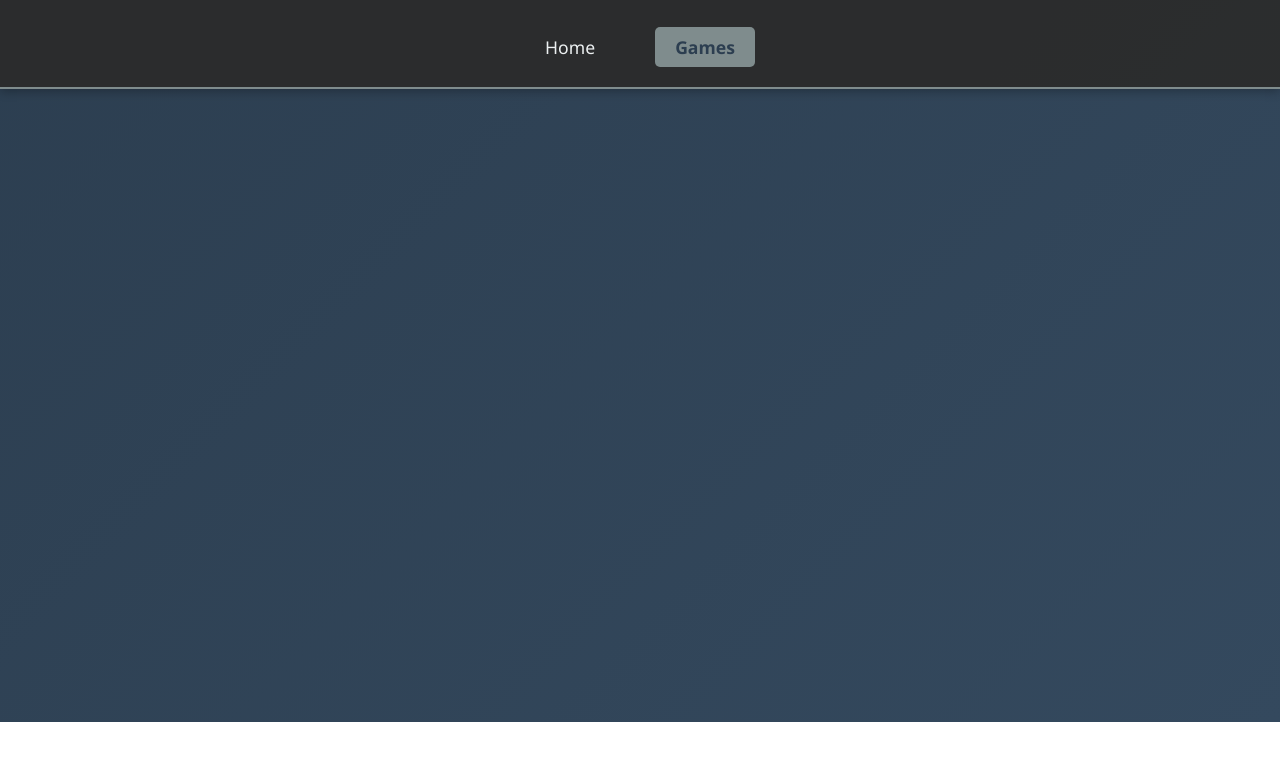
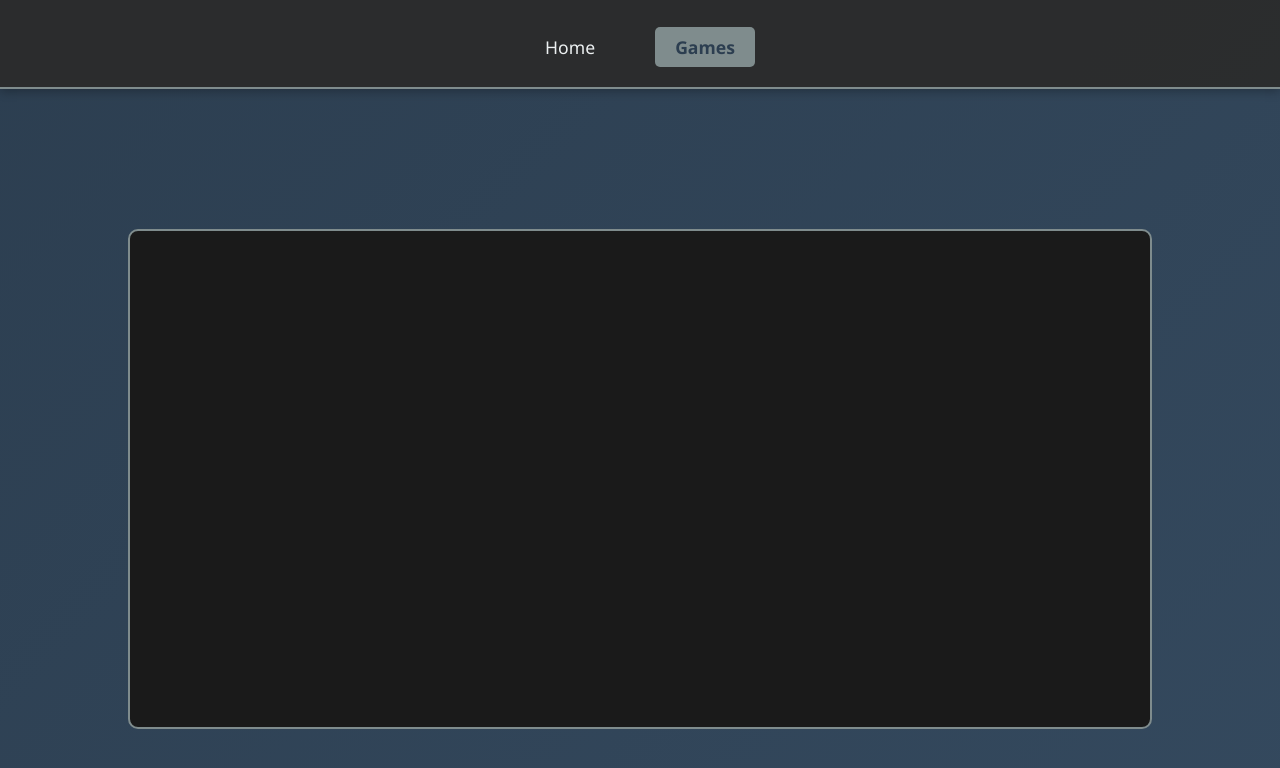
Before and after one commit to ToharNaor/SMOKELESSLESS, a plain HTML site: page games.html in a window 1280 px wide. Shown: the part 78-846 px from the top of the page. Before the commit the page ends 800 px from the top, so only its background shows below. Drawn offline with Linux system fonts and the light colour scheme.

Commit message:
added play screen

```diff
--- a/games.html
+++ b/games.html
@@ -18,6 +18,14 @@
             </div>
         </nav>
     </header>
+
+    <div class="game-screen">
+        <div class="chosen-game">
+            <div class="game">
+
+            </div>
+        </div>
+    </div>
 </body>
 
 </html>
--- a/styles.css
+++ b/styles.css
@@ -175,6 +175,20 @@ body {
     box-shadow: 0 4px 12px rgba(0, 0, 0, 0.3);
 }
 
+.game-screen{
+    display: flex;
+    justify-content: center;
+    align-items: center;
+    height: calc(110vh - 100px);
+}
+
+.chosen-game{
+    width: 80%;
+    height: 500px;
+    background-color: #1a1a1a;
+    border: 2px solid #7f8c8d;
+    border-radius: 10px;
+}
 
 @media (max-width: 768px) {
     .smokelessless-header {
```
